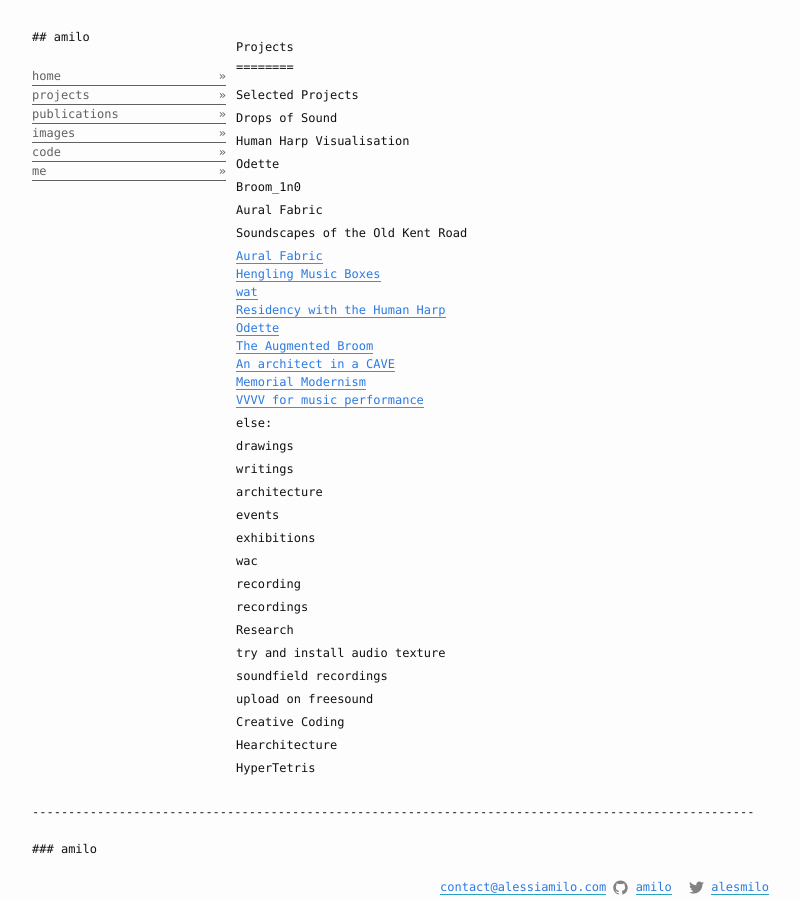
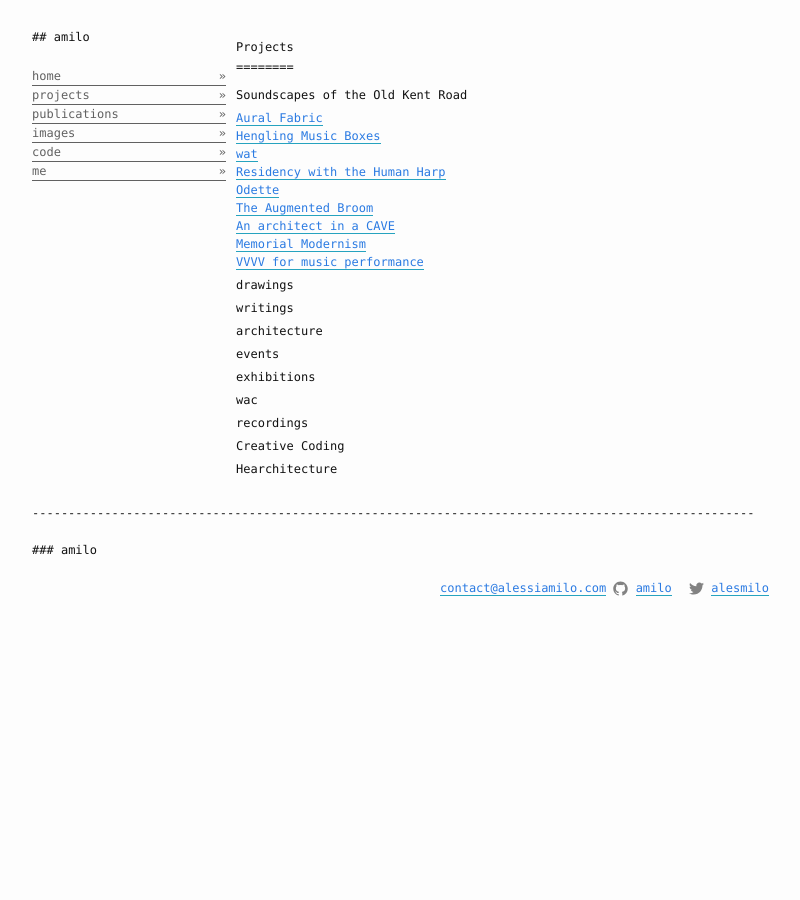
Before and after one commit to amilo/amilo.github.io, a Jekyll site: the page built from projects.md, in a window 1280 px wide. Shown: the whole page, without its empty margins (200-1000 px from the left). Built offline with Jekyll 4.4.1, drawn with Linux system fonts in a browser that asks for light colours.

```diff
--- a/projects.md
+++ b/projects.md
@@ -4,17 +4,6 @@ title: Projects
 permalink: /projects/
 ---
 
-Selected Projects
-
-Drops of Sound
-
-Human Harp Visualisation
-
-Odette
-
-Broom_1n0
-
-Aural Fabric
 
 Soundscapes of the Old Kent Road
 
@@ -28,20 +17,15 @@ Soundscapes of the Old Kent Road
 </ul>
 
 
-else:
 
 
 drawings
 
 
-
 writings
 
 
-
-
 architecture
-
 
 
 events
@@ -51,27 +35,10 @@ exhibitions
 wac
 
 
-
-
-recording
-
-
 recordings
-
-
-Research
-
-
-try and install audio texture
-
-soundfield recordings
-
-upload on freesound
-
 
 
 Creative Coding
 
+
 Hearchitecture
-
-HyperTetris
```
Also changed, not shown: bio-wrong.html (deleted, +0 -90 lines), examples-wrong.html (deleted, +0 -124 lines), index.html (+9 -4 lines).
